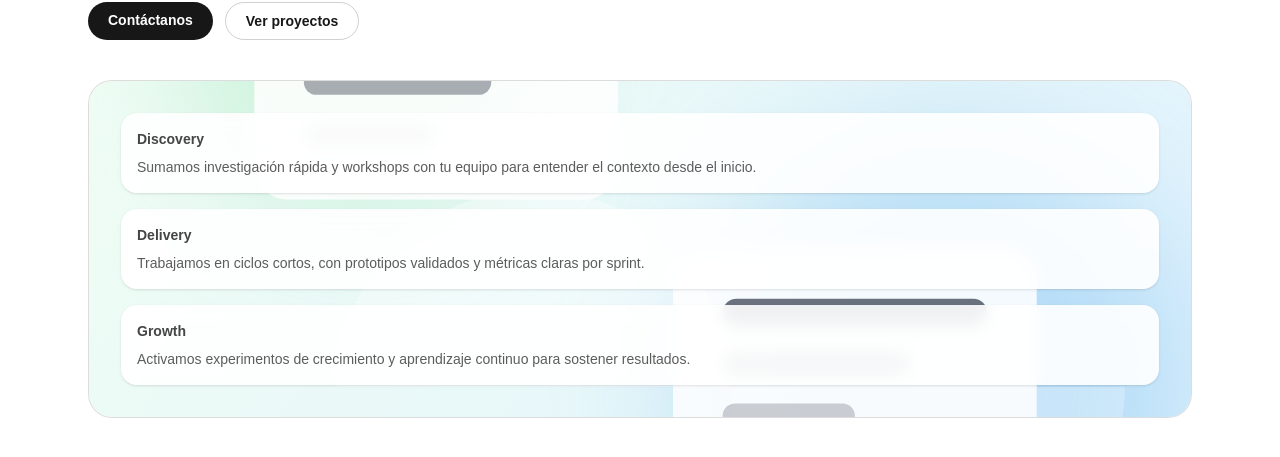
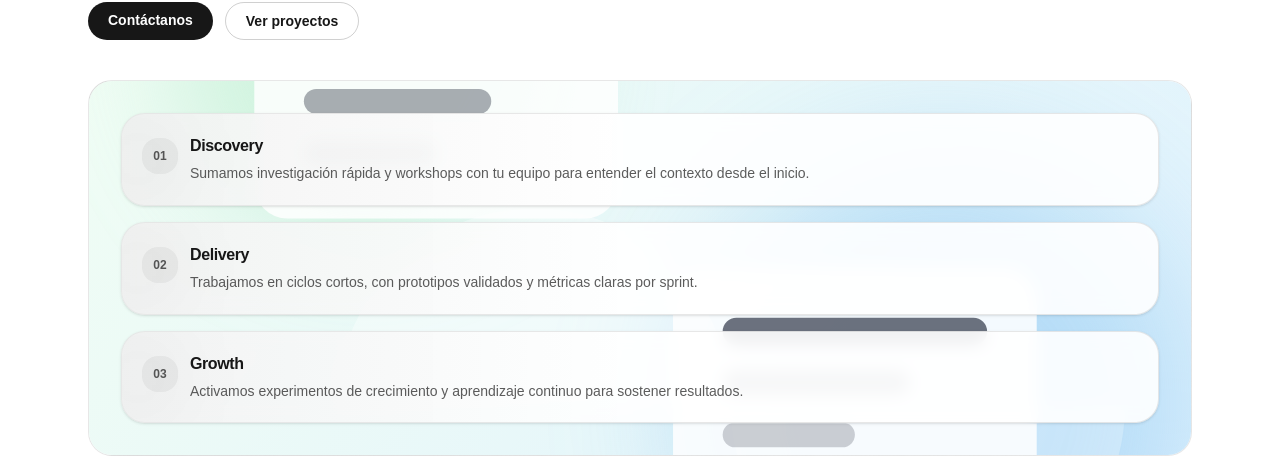
Before and after one commit to monkmonkeykey/monkmonkeykeystudiowebsite, a Next.js app: page / in a window 1280 px wide. Shown: the part 395-852 px from the top of the page. Built offline with nearby package versions, Linux system fonts and the light colour scheme; no server answers.

Commit message:
Soften hero discovery panels

```diff
--- a/src/app/page.client.tsx
+++ b/src/app/page.client.tsx
@@ -102,7 +102,7 @@ export default function HomePageClient({
           </div>
         </div>
 
-        <div className="relative overflow-hidden rounded-3xl border border-foreground/10 bg-foreground/5">
+        <div className="relative overflow-hidden rounded-3xl border border-foreground/10 bg-gradient-to-br from-foreground/5 via-background to-background">
           <Image
             src="/images/hero-visual.svg"
             alt={
@@ -115,30 +115,38 @@ export default function HomePageClient({
             className="object-cover"
           />
           <div className="relative grid gap-4 p-6 text-sm text-foreground/80 sm:p-8">
-            <div className="rounded-2xl bg-background/90 p-4 shadow-sm backdrop-blur">
-              <p className="font-semibold">Discovery</p>
-              <p className="mt-2 text-sm text-foreground/70">
-                {locale === "es"
+            {["Discovery", "Delivery", "Growth"].map((phase, index) => (
+              <div
+                key={phase}
+                className="group relative overflow-hidden rounded-3xl border border-foreground/10 bg-background/90 p-5 shadow-sm backdrop-blur transition hover:-translate-y-[2px] hover:border-foreground/20"
+              >
+                <div className="absolute inset-0 bg-gradient-to-r from-foreground/5 via-transparent to-transparent" />
+                <div className="absolute -left-6 top-1/2 hidden h-20 w-20 -translate-y-1/2 rounded-full bg-foreground/5 blur-2xl sm:block" />
+                <div className="relative flex items-start gap-3">
+                  <div className="mt-1 flex h-9 w-9 shrink-0 items-center justify-center rounded-2xl bg-foreground/5 text-xs font-semibold text-foreground/70">
+                    {`0${index + 1}`}
+                  </div>
+                  <div className="space-y-1">
+                    <p className="text-base font-semibold tracking-tight text-foreground">
+                      {phase}
+                    </p>
+                    <p className="text-sm leading-relaxed text-foreground/70">
+                      {phase === "Discovery"
+                        ? locale === "es"
                           ? "Sumamos investigación rápida y workshops con tu equipo para entender el contexto desde el inicio."
-                  : "We run rapid research and workshops with your team to understand context from day one."}
-              </p>
-            </div>
-            <div className="rounded-2xl bg-background/90 p-4 shadow-sm backdrop-blur">
-              <p className="font-semibold">Delivery</p>
-              <p className="mt-2 text-sm text-foreground/70">
-                {locale === "es"
+                          : "We run rapid research and workshops with your team to understand context from day one."
+                        : phase === "Delivery"
+                          ? locale === "es"
                             ? "Trabajamos en ciclos cortos, con prototipos validados y métricas claras por sprint."
-                  : "We work in short cycles, with validated prototypes and clear metrics each sprint."}
-              </p>
-            </div>
-            <div className="rounded-2xl bg-background/90 p-4 shadow-sm backdrop-blur">
-              <p className="font-semibold">Growth</p>
-              <p className="mt-2 text-sm text-foreground/70">
-                {locale === "es"
+                            : "We work in short cycles, with validated prototypes and clear metrics each sprint."
+                          : locale === "es"
                             ? "Activamos experimentos de crecimiento y aprendizaje continuo para sostener resultados."
                             : "We activate growth experiments and continuous learning to sustain outcomes."}
                     </p>
                   </div>
+                </div>
+              </div>
+            ))}
           </div>
         </div>
       </section>
```
Lines whose indentation alone changed are shown as unchanged.
